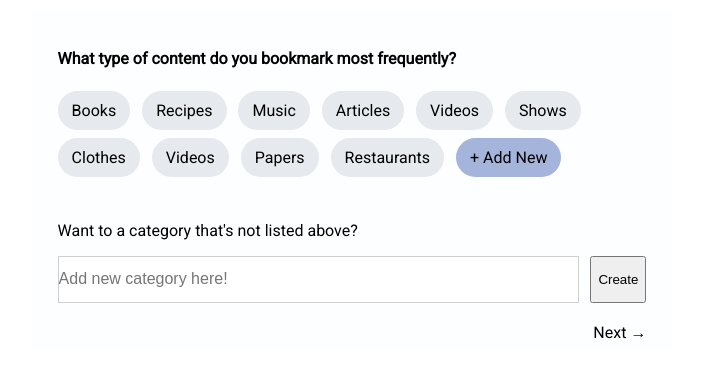
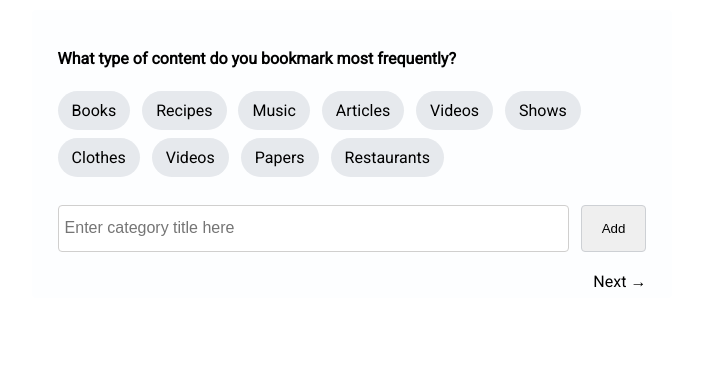
Before and after one commit to anushree-a/better-bookmarking, a browser extension: page website/index.html in a window 1280 px wide. Both pictures are taken after a click on the element "+ Add New". Shown: the part 163-540 px from the top of the page, without its empty margins (288-991 px from the left). Drawn offline with Linux system fonts and the light colour scheme.

Commit message:
Improve add new category experience

```diff
--- a/website/index.html
+++ b/website/index.html
@@ -31,14 +31,15 @@
             <div class="category-pill" value="Videos" onclick="onSelectCategory(this)">Videos</div>
             <div class="category-pill" value="Papers" onclick="onSelectCategory(this)">Papers</div>
             <div class="category-pill" value="Restaurants" onclick="onSelectCategory(this)">Restaurants</div>
-            <div class="category-pill" value="Restaurants" onclick="onSelectCategory(this)">+ Add New</div>
+            <div id="add-new-category-pill" class="category-pill" value="Restaurants"
+                onclick="onAddNewCategoryBtnClick()">+
+                Add New</div>
         </div>
-        <div class="additional-category-container">
-            <p>Want to a category that's not listed above?</p>
+        <div class="additional-category-container" id="additional-category-container">
             <div class="additional-category-input-container">
                 <input type="text" class="additional-category-input" id="additional-category-input"
-                    placeholder="Add new category here!">
-                <button onclick="onCreateCategoryBtnClick()">Create</button>
+                    placeholder="Enter category title here">
+                <button onclick="onCreateCategoryBtnClick()" class="add-category-btn">Add</button>
             </div>
         </div>
         <a class="next-link" href="./categories.html">Next →</a>
--- a/website/main.js
+++ b/website/main.js
@@ -28,3 +28,8 @@ const onCreateCategoryBtnClick = () => {
 
     document.getElementById("additional-category-input").value = "";
 }
+
+const onAddNewCategoryBtnClick = () => {
+    document.getElementById("additional-category-container").classList.add("additional-category-container-active");
+    document.getElementById("add-new-category-pill").classList.add("add-new-category-pill-hidden");
+}
--- a/website/styles/onboarding.css
+++ b/website/styles/onboarding.css
@@ -11,6 +11,14 @@
     background-color: #e6e9ed;
     border-radius: 24px;
     cursor: pointer;
+}
+
+.add-new-category-pill {
+    display: inline-flex;
+}
+
+.add-new-category-pill-hidden {
+    display: none;
 }
 
 .selected-pill {
@@ -36,8 +44,12 @@
 .additional-category-container {
     width: 100%;
     margin: 20px 0;
+    flex-direction: column;
+    display: none;
+}
+
+.additional-category-container-active {
     display: flex;
-    flex-direction: column;
 }
 
 .additional-category-input-container {
@@ -49,9 +61,16 @@
     padding: 5%;
     width: 100%;
     height: 45px;
-    padding: 0px;
+    padding: 0 6px;
     font-size: 1rem;
     border: 1px solid #D0CFCE;
     outline: none;
     flex: 1;
+    border-radius: 4px;
 }
+
+.add-category-btn {
+    border: 1px solid #cdd0d4;
+    border-radius: 4px;
+    padding: 0 20px;
+}
```
